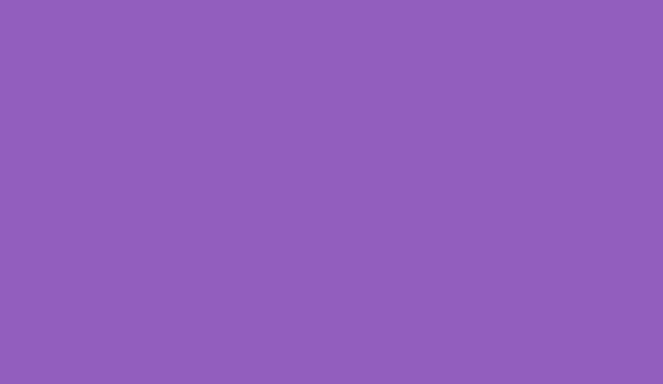
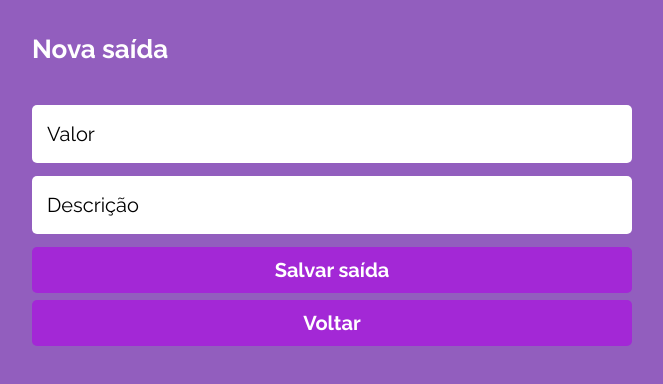
Before and after one commit to AnaLTFernandes/my-wallet-front, a React (Create React App) app: page /add-expense in a window 1280 px wide. Shown: the top 384 px of the page, without its empty margins (308-971 px from the left). Built offline with nearby package versions, Linux system fonts and the light colour scheme; a web font is replaced by a local one.

Commit message:
feat: add new expense

```diff
--- a/src/components/CreateRecord/AddExpense.js
+++ b/src/components/CreateRecord/AddExpense.js
@@ -1,3 +1,61 @@
+import { useState, useContext } from "react";
+import { useNavigate } from "react-router-dom";
+
+import { postRecord } from "../../service/service";
+import UserContext from "../../contexts/UserContext";
+
+import Render from "./Render";
+
+
 export default function AddExpense () {
-    return '';
+    const { userData } = useContext(UserContext);
+    const [form, setForm] = useState({
+        date: new Date().toLocaleDateString('pt-br'),
+        type:'saída'
+    });
+
+    const navigate = useNavigate();
+
+    function updateForm ({ name, value }) {
+        setForm({ ...form, [name]: value });
+    };
+
+    function handleForm (event) {
+        event.preventDefault();
+
+        if (isNaN(form.price)) {
+
+            window.alert('Preço inválido');
+        } else {
+
+            postRecord(userData, form);
+
+            navigate('/records');
+        }
+    };
+
+    const dataPage = {
+        title:'Nova saída',
+        dataForm: {
+            updateForm,
+            handleForm,
+            inputs: [
+                {
+                    placeholder:"Valor",
+                    name:'price',
+                    type:'text'
+                },
+                {
+                    placeholder:"Descrição",
+                    name:'details',
+                    type:'text'
+                }
+            ],
+            button: 'Salvar saída'
+        }
+    };
+
+    return (
+        <Render {...dataPage}/>
+    );
 }
--- a/src/components/CreateRecord/Render.js
+++ b/src/components/CreateRecord/Render.js
@@ -11,7 +11,7 @@ export default function Render ({ title, dataForm }) {
 
             <form onSubmit={ dataForm.handleForm }>
 
-                {dataForm.inputs.map(({ placeholder, name, type }, index) => (
+                {dataForm.inputs.map(({ placeholder, name, type, initial }, index) => (
                     <Input
                         key={index}
                         required
@@ -19,6 +19,7 @@ export default function Render ({ title, dataForm }) {
                         placeholder={placeholder}
                         name={name}
                         type={type}
+                        defaultValue={initial}
                         onChange={(e) =>
                             dataForm.updateForm({ name:e.target.name, value:e.target.value })
                         }
@@ -41,12 +42,14 @@ export default function Render ({ title, dataForm }) {
 
 const Wrapper = styled.main`
     width: 85%;
+    justify-content: start;
 
     form {
         width: 100%;
         display: flex;
         flex-direction: column;
         align-items: center;
+        margin-top: 12px;
     }
 
     a {
--- a/src/components/Records/Records.js
+++ b/src/components/Records/Records.js
@@ -37,8 +37,6 @@ export default function Records () {
                 .toString()
                 .replace('.', ',')
                 .replace('-', '');
-        } else {
-            balance = Number(balance);
         }
 
         return balance;
@@ -56,7 +54,7 @@ export default function Records () {
             <Page>
                 { records.length === 0
                     ?   <span>Não há registros de entrada ou saída</span>
-                    :   <Wrapper total={convertTotal('number')}>
+                    :   <Wrapper total={balance}>
                             <div>
                                 {records.map((record, index) => (
                                     <Record key={index} {...record} />
@@ -65,7 +63,7 @@ export default function Records () {
 
                             <span>
                                 <b>SALDO</b>
-                                <span>R$ {convertTotal('string')}</span>
+                                <span>{convertTotal('string')}</span>
                             </span>
                         </Wrapper>
                 }
```
